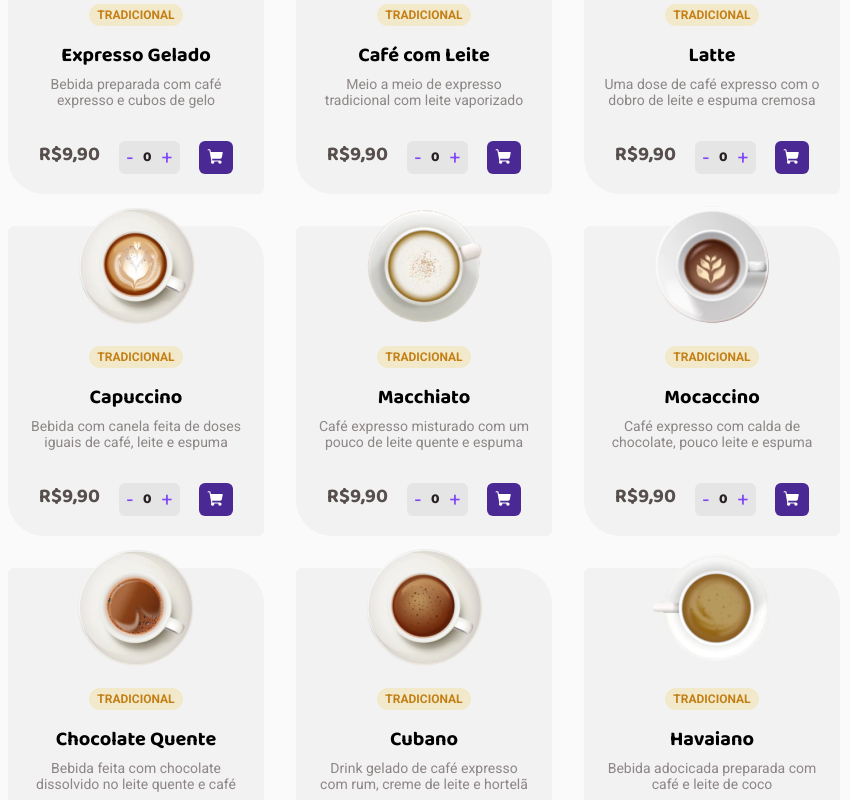
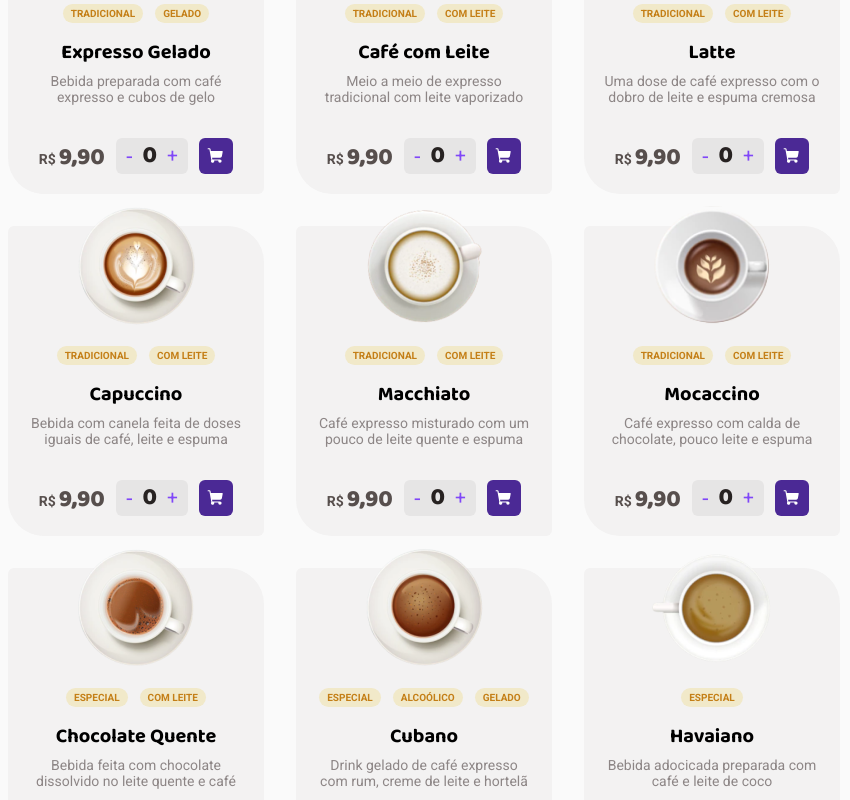
Before and after one commit to Sans-arch/coffee-delivery, a React (Vite) app: page / in a window 1280 px wide. Shown: the part 1320-2120 px from the top of the page, without its empty margins (216-1066 px from the left). Built offline with nearby package versions, Linux system fonts and the light colour scheme.

Commit message:
Add Tag Interface, add stylization to price

```diff
--- a/src/components/CoffeeCard/ICoffeeCard.ts
+++ b/src/components/CoffeeCard/ICoffeeCard.ts
@@ -2,4 +2,13 @@ export interface ICoffeeCard {
   name: string
   description: string
   image: string
+  tags: Tag[]
 }
+
+export enum Tag {
+  Traditional = "Tradicional",
+  WithMilk = "Com Leite",
+  Icy = "Gelado",
+  Special = "Especial",
+  Alcoholic = "Alcoólico"
+}
--- a/src/components/CoffeeCard/QuantityCounter/styles.ts
+++ b/src/components/CoffeeCard/QuantityCounter/styles.ts
@@ -8,6 +8,8 @@ export const Container = styled.div`
   gap: 6px;
   padding: 4px;
   border-radius: 6px;
+  box-sizing: border-box;
+  width: 4.5rem;
 
   p {
     color: #272221;
--- a/src/components/CoffeeCard/index.tsx
+++ b/src/components/CoffeeCard/index.tsx
@@ -1,18 +1,22 @@
 import { ShoppingCart } from "phosphor-react";
 
-import { CoffeePrice, Container, Tag, CartButton } from "./styles";
+import { CoffeePrice, Container, Tag, CartButton, TagsArea } from "./styles";
 import { QuantityCounter } from "./QuantityCounter";
 import { ICoffeeCard } from "./ICoffeeCard";
 
-export function CoffeeCard({ name, description, image }: ICoffeeCard) {
+export function CoffeeCard({ name, description, image, tags }: ICoffeeCard) {
   return (
     <Container>
       <img src={image} alt="Café" />
-      <Tag>Tradicional</Tag>
+      <TagsArea>
+        {tags.map(tag => (
+          <Tag key={tag}>{tag}</Tag>
+        ))}
+      </TagsArea>
       <span>{name}</span>
       <p>{description}</p>
       <CoffeePrice>
-        <span>R$9,90</span>
+        <p><span>R$</span>9,90</p>
         <QuantityCounter />
         <CartButton>
           <ShoppingCart size={18} weight="fill" />
--- a/src/components/CoffeeCard/styles.ts
+++ b/src/components/CoffeeCard/styles.ts
@@ -33,6 +33,14 @@ export const Container = styled.div`
   }
 `
 
+export const TagsArea = styled.div`
+  display: flex;
+  /* border: 2px solid red; */
+  width: 100%;
+  justify-content: center;
+  gap: 0.75rem;
+`
+
 export const Tag = styled.div`
   background: #F1E9C9;
   border-radius: 100px;
@@ -40,7 +48,7 @@ export const Tag = styled.div`
   color: #C47F17;
   font-weight: 700;
   margin-bottom: 16px;
-  font-size: 12px;
+  font-size: 0.625rem;
   text-transform: uppercase;
 `
 
@@ -49,10 +57,20 @@ export const CoffeePrice = styled.div`
   overflow: hidden;
   width: 90%;
   margin-top: 33px;
-  font-family: "Baloo 2", sans-serif;
   color: #574F4D;
   font-weight: 800;
   justify-content: space-between;
+
+  span {
+    font-family: 'Roboto', sans-serif;
+    font-size: 0.875rem;
+    margin-right: 3px;
+  }
+  p {
+    font-family: "Baloo 2", sans-serif;
+    font-size: 1.5rem;
+    color: #574F4D
+  }
 `
 
 export const CartButton = styled.div`
--- a/src/components/CoffeesSection/index.tsx
+++ b/src/components/CoffeesSection/index.tsx
@@ -1,4 +1,5 @@
 import { CoffeeCard } from '../CoffeeCard'
+import { Tag } from '../CoffeeCard/ICoffeeCard';
 import { CoffeesArea, Container, Title } from "./styles";
 
 import traditionalCoffee from '../../assets/traditional-coffee.png'
@@ -22,71 +23,85 @@ export function CoffeesSection() {
       <Title>Nossos cafés</Title>
       <CoffeesArea>
         <CoffeeCard
+          tags={[Tag.Traditional]}
           name='Expresso Tradicional'
           description='O tradicional café feito com água quente e grãos moídos'
           image={traditionalCoffee}
         />
         <CoffeeCard
+          tags={[Tag.Traditional]}
           name='Expresso Americano'
           description='Expresso diluído, menos intenso que o tradicional'
           image={americanExpress}
         />
         <CoffeeCard
+          tags={[Tag.Traditional]}
           name='Expresso Cremoso'
           description='Café expresso tradicional com espuma cremosa'
           image={creamyExpress}
         />
         <CoffeeCard
+          tags={[Tag.Traditional, Tag.Icy]}
           name='Expresso Gelado'
           description='Bebida preparada com café expresso e cubos de gelo'
           image={iceExpress}
         />
         <CoffeeCard
+          tags={[Tag.Traditional, Tag.WithMilk]}
           name='Café com Leite'
           description='Meio a meio de expresso tradicional com leite vaporizado'
           image={coffeeWithMilk}
         />
         <CoffeeCard
+          tags={[Tag.Traditional, Tag.WithMilk]}
           name='Latte'
           description='Uma dose de café expresso com o dobro de leite e espuma cremosa'
           image={latte}
         />
         <CoffeeCard
+          tags={[Tag.Traditional, Tag.WithMilk]}
           name='Capuccino'
           description='Bebida com canela feita de doses iguais de café, leite e espuma'
           image={capuccino}
         />
         <CoffeeCard
+          tags={[Tag.Traditional, Tag.WithMilk]}
           name='Macchiato'
           description='Café expresso misturado com um pouco de leite quente e espuma'
           image={macchiato}
         />
         <CoffeeCard
+          tags={[Tag.Traditional, Tag.WithMilk]}
           name='Mocaccino'
           description='Café expresso com calda de chocolate, pouco leite e espuma'
           image={mocaccino}
         />
         <CoffeeCard
+          tags={[Tag.Special, Tag.WithMilk]}
           name='Chocolate Quente'
           description='Bebida feita com chocolate dissolvido no leite quente e café'
           image={hotChocolate}
         />
         <CoffeeCard
+          tags={[Tag.Special, Tag.Alcoholic, Tag.Icy]}
           name='Cubano'
           description='Drink gelado de café expresso com rum, creme de leite e hortelã'
           image={cuban}
         />
         <CoffeeCard
+          tags={[Tag.Special]}
           name='Havaiano'
           description='Bebida adocicada preparada com café e leite de coco'
           image={hawaiian}
         />
         <CoffeeCard
+          tags={[Tag.Special]}
           name='Árabe'
           description='Bebida preparada com grãos de café árabe e especiarias'
           image={arabic}
         />
         <CoffeeCard
+          tags={[Tag.Special, Tag.Alcoholic]}
           name='Irlandês'
           description='Bebida a base de café, uísque irlandês, açúcar e chantilly'
           image={irish}
--- a/src/components/CoffeesSection/styles.ts
+++ b/src/components/CoffeesSection/styles.ts
@@ -2,6 +2,7 @@ import styled from 'styled-components'
 
 export const Container = styled.div`
   margin-top: 7rem;
+  margin-bottom: 7rem;
 `
 
 export const Title = styled.h2`
```
